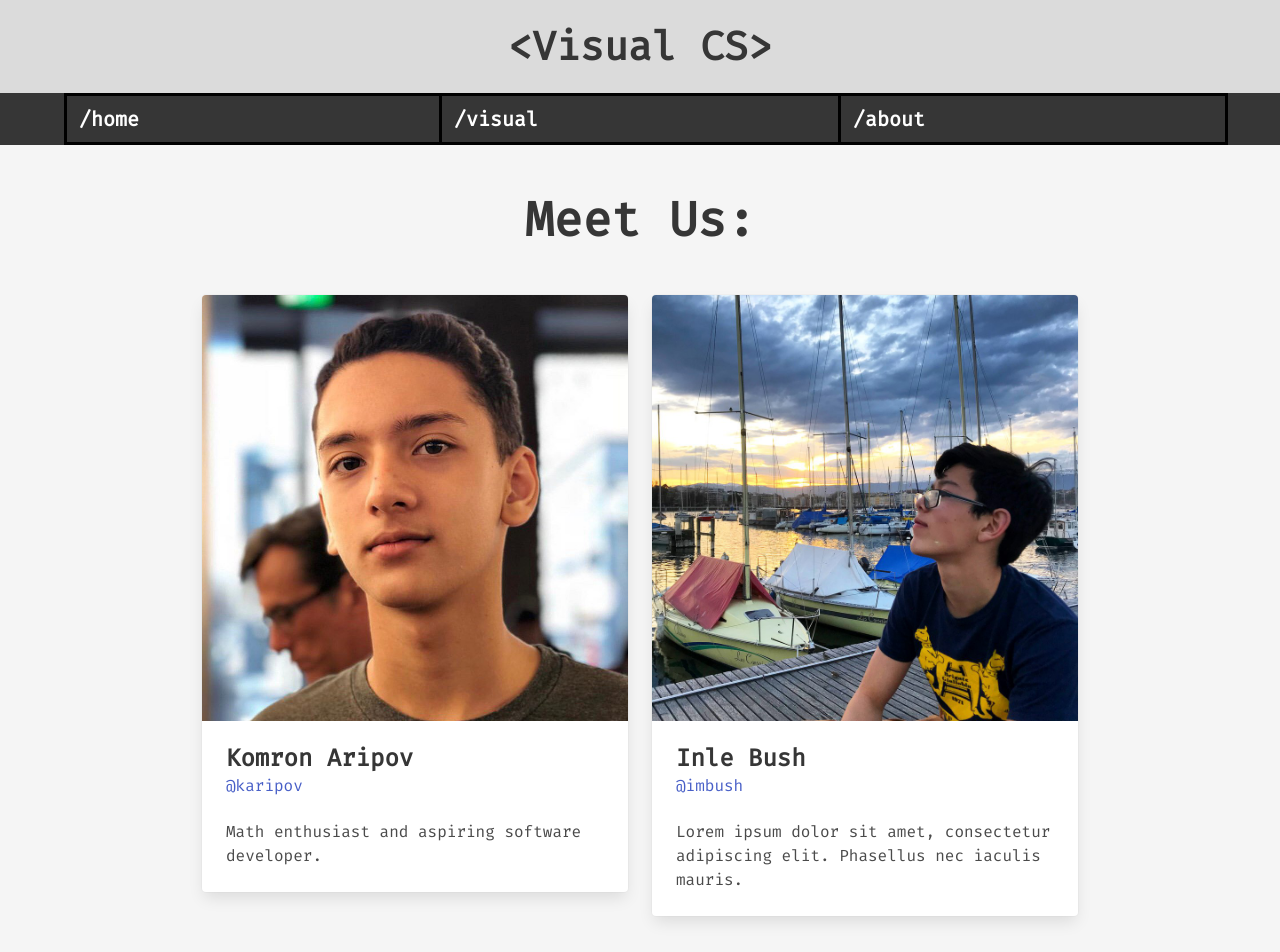
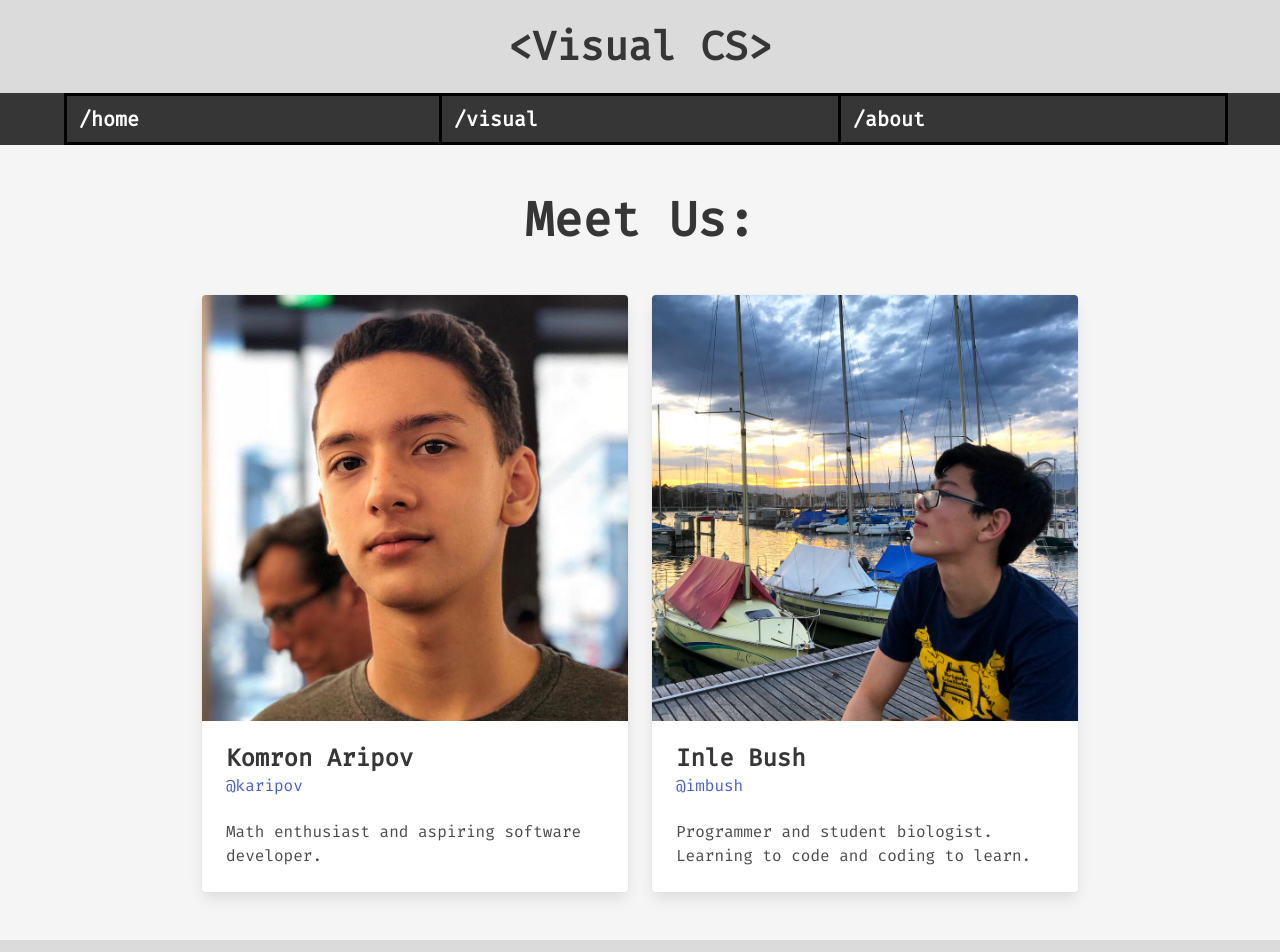
Before and after one commit to visual-cs/site, a React (Create React App) app: page /about in a window 1280 px wide. Shown: the top 952 px of the page. Built offline with nearby package versions, Linux system fonts and the light colour scheme.

Commit message:
edited description

```diff
--- a/src/pages/About.js
+++ b/src/pages/About.js
@@ -44,8 +44,7 @@ function About() {
                     </div>
                   </div>
                   <div className="content">
-                    Lorem ipsum dolor sit amet, consectetur adipiscing elit.
-                    Phasellus nec iaculis mauris.
+                    Programmer and student biologist. Learning to code and coding to learn.
                   </div>
                 </div>
               </div>
```
